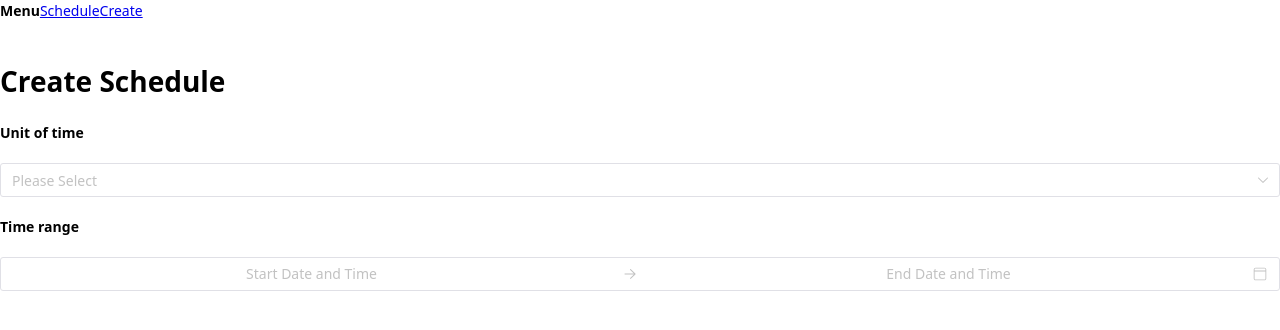
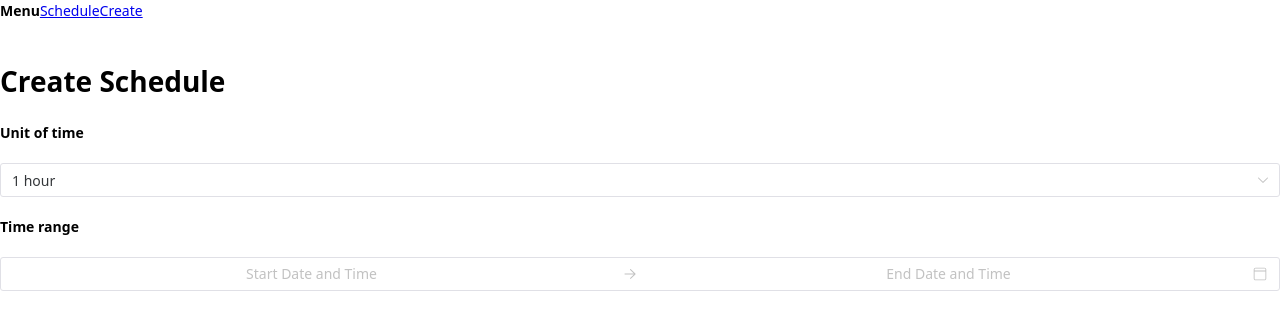
Before and after one commit to ylysyym/coscheduler, a Vue app: page /#/create in a window 1280 px wide. Shown: the top 330 px of the page. Built offline with nearby package versions, Linux system fonts and the light colour scheme.

Commit message:
update creation screen date range picker to reflect value of schema type

```diff
--- a/src/views/CreationView.vue
+++ b/src/views/CreationView.vue
@@ -1,12 +1,19 @@
 <template>
     <h1>Create Schedule</h1>
     <h4>Unit of time</h4>
-    <n-select :options="schemas" />
+    <n-select
+        :options="schemas"
+        v-model:value="selectedSchema"
+        :on-update:value="resetPicker"
+    />
     <h4>Time range</h4>
     <n-date-picker
-        type="datetimerange"
+        :type="datePickerType"
         v-model:value="timeRange"
-        :time-picker-props="{ format: 'HH:mm' }"
+        :time-picker-props="timePickerProps"
+        update-value-on-close
+        :actions="null"
+        :format="pickerFormat"
     />
 </template>
 
@@ -14,6 +21,27 @@
 import { NSelect, NDatePicker } from 'naive-ui';
 import { computed, ref } from 'vue';
 import { defaultTimeUnits } from '@/models/timeUnits/defaultTimeUnits';
+
+let selectedSchema = ref(60);
+
+let timePickerProps = computed(() => {
+    let minutes = [];
+    for (let i = 0; i < 60; i += selectedSchema.value) {
+        minutes.push(i);
+    }
+    return {
+        format: 'HH:mm',
+        minutes,
+    };
+});
+
+let datePickerType = computed(() =>
+    selectedSchema.value >= 24 * 60 ? 'daterange' : 'datetimerange'
+);
+
+let pickerFormat = computed(() =>
+    selectedSchema.value >= 24 * 60 ? 'yyyy-MM-dd' : 'yyyy-MM-dd HH:mm'
+);
 
 const schemas = computed(() => {
     return defaultTimeUnits.map((unit) => {
@@ -25,4 +53,6 @@ const schemas = computed(() => {
 });
 
 let timeRange = ref();
+
+const resetPicker = () => (timeRange.value = null);
 </script>
```
